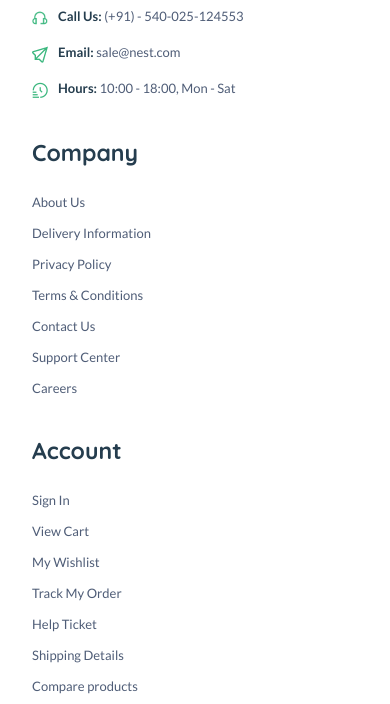
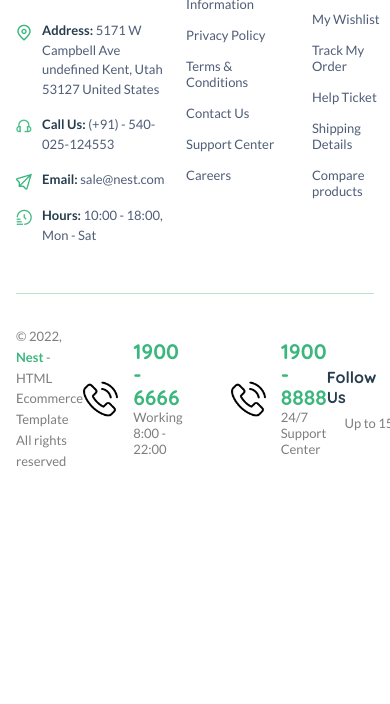
Before and after one commit to utkarshtiwari-1121/ecomm_page, a plain HTML site: page index.html in a window 390 px wide. Shown: the part 9224-9928 px from the top of the page. After the commit the page ends 9728 px from the top, so only its background shows below. Drawn offline with nearby package versions, Linux system fonts and the light colour scheme; files whose address does not match are found by name.

Commit message:
small changes

```diff
--- a/index.scss
+++ b/index.scss
@@ -244,7 +244,7 @@ body {
         color: white;
         border-radius: 5px;
         //padding 10px to 5px from 1920px to 1260px
-        padding:clamp(0.3125rem, -0.2841rem + 0.7576vw, 0.625rem);
+        padding: clamp(0.3125rem, -0.2841rem + 0.7576vw, 0.625rem);
         select {
           color: white;
         }
@@ -257,7 +257,7 @@ body {
         display: flex;
         align-items: center;
         gap: 5px;
-        img{
+        img {
           width: 25%;
         }
       }
@@ -1396,36 +1396,36 @@ body {
 
   /* --- Responsiveness --- */
   // Tablet Layout
-  @media (max-width: 1024px) {
-    .footer_main_container {
-      grid-template-columns: repeat(3, 1fr);
-      row-gap: 40px;
-    }
+  // @media (max-width: 1024px) {
+  //   .footer_main_container {
+  //     grid-template-columns: repeat(3, 1fr);
+  //     row-gap: 40px;
+  //   }
 
-    .footer_bottom_bar {
-      flex-direction: column;
-      gap: 20px;
-      text-align: center;
+  //   .footer_bottom_bar {
+  //     flex-direction: column;
+  //     gap: 20px;
+  //     text-align: center;
 
-      .social_follow_block {
-        align-items: center;
-      }
-    }
-  }
+  //     .social_follow_block {
+  //       align-items: center;
+  //     }
+  //   }
+  // }
 
-  // Mobile Layout
-  @media (max-width: 768px) {
-    padding: 0 2rem;
+  // // Mobile Layout
+  // @media (max-width: 768px) {
+  //   padding: 0 2rem;
 
-    .footer_main_container {
-      grid-template-columns: 1fr;
-    }
+  //   .footer_main_container {
+  //     grid-template-columns: 1fr;
+  //   }
 
-    .support_phones_block {
-      flex-direction: column;
-      gap: 15px;
-    }
-  }
+  //   .support_phones_block {
+  //     flex-direction: column;
+  //     gap: 15px;
+  //   }
+  // }
 }
 
 /* Desktop */
```
Also changed, not shown: index.css, 1 other file.
